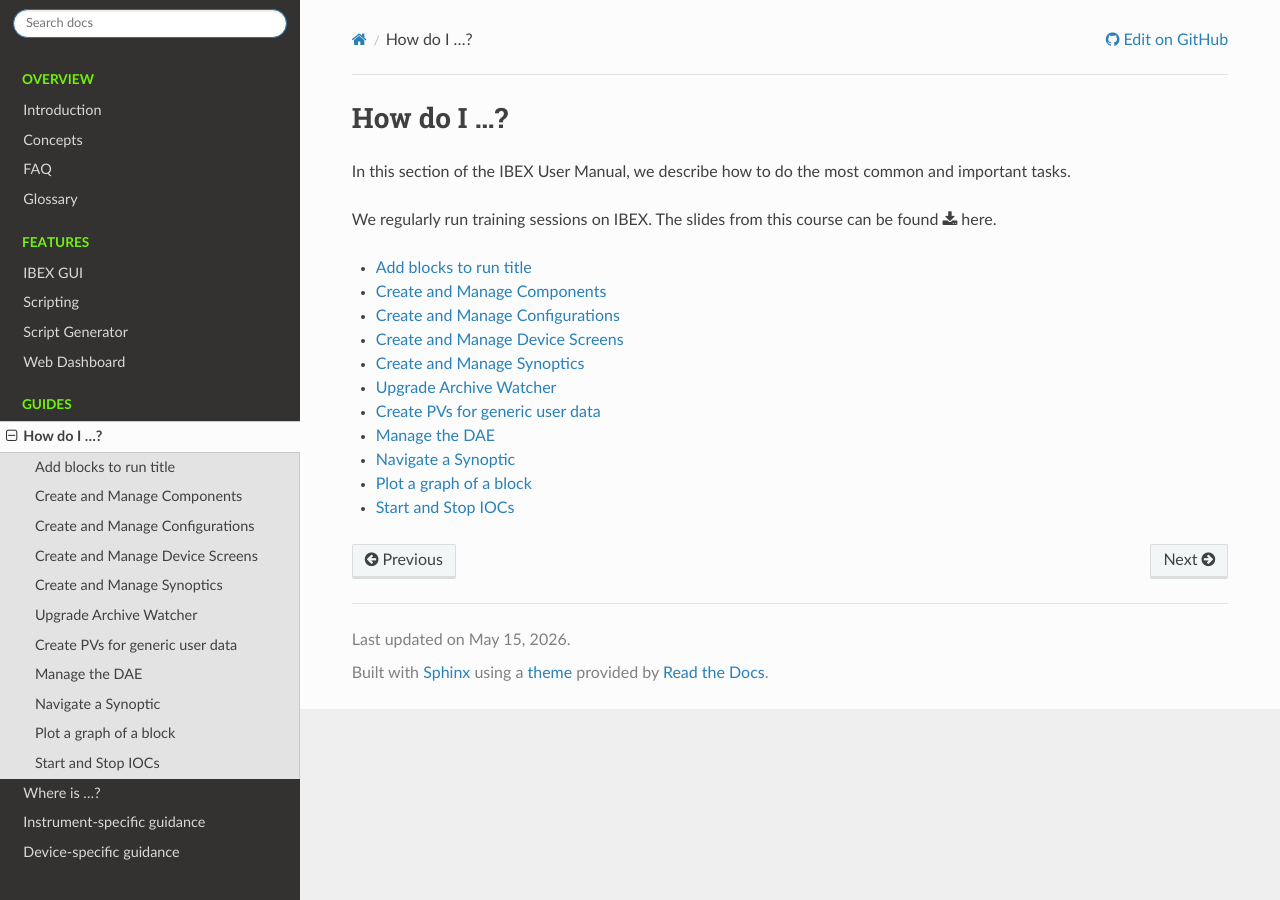
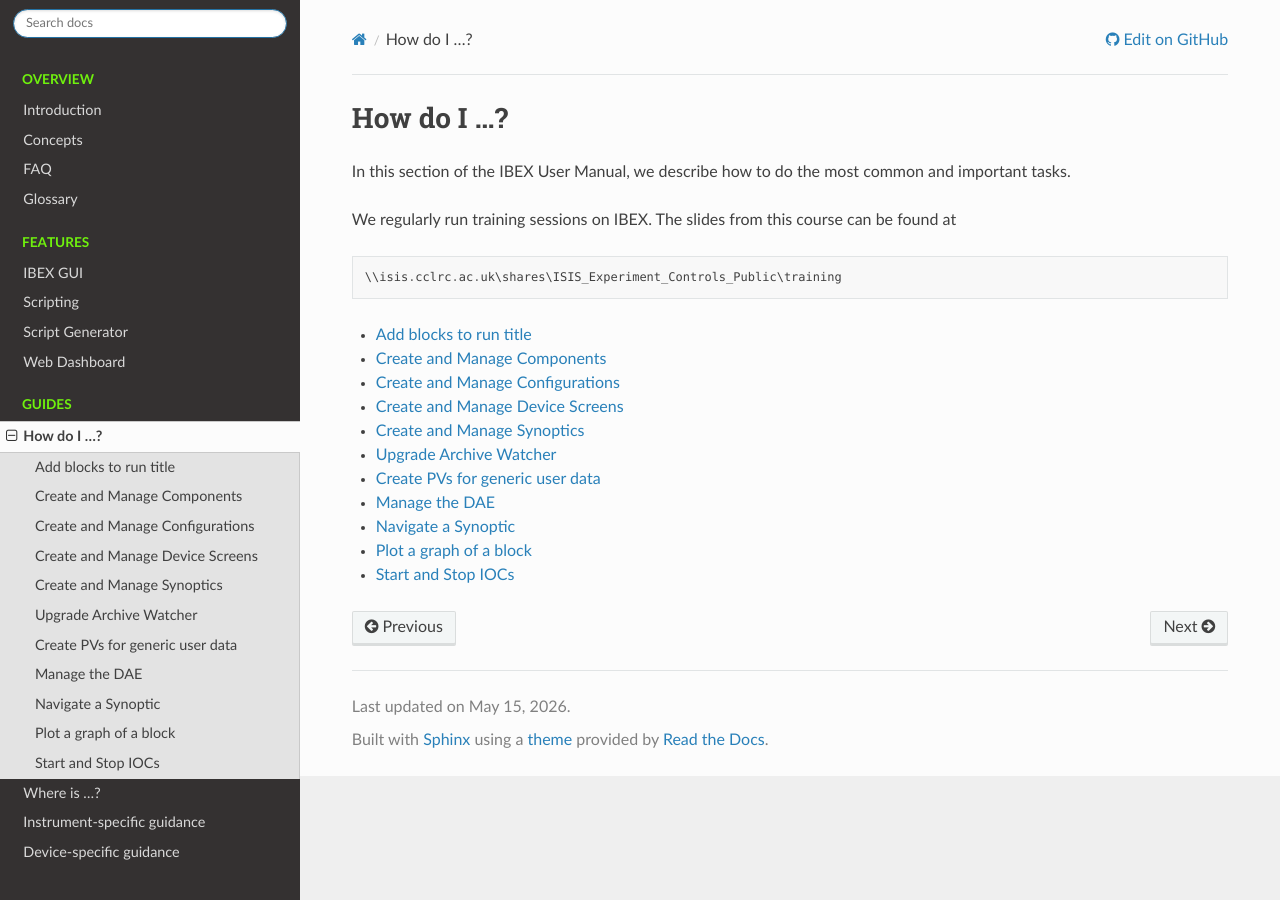
Before and after one commit to ISISComputingGroup/ibex_user_manual, a Sphinx documentation site: the page built from doc/How-To.md, in a window 1280 px wide. Built offline with Sphinx 7.4.7 and the Read the Docs theme 3.1.0, drawn with Linux system fonts in a browser that asks for light colours.

Commit message:
Remove old copy of training slides

````diff
--- a/doc/How-To.md
+++ b/doc/How-To.md
@@ -2,7 +2,10 @@
 
 In this section of the IBEX User Manual, we describe how to do the most common and important tasks.
 
-We regularly run training sessions on IBEX. The slides from this course can be found {download}`here <how_to/IBEX_initial_training.pptx>`.
+We regularly run training sessions on IBEX. The slides from this course can be found at
+```
+\\isis.cclrc.ac.uk\shares\ISIS_Experiment_Controls_Public\training
+```
 
 ```{toctree}
 :maxdepth: 1
````
Also changed, not shown: 1 other file.
